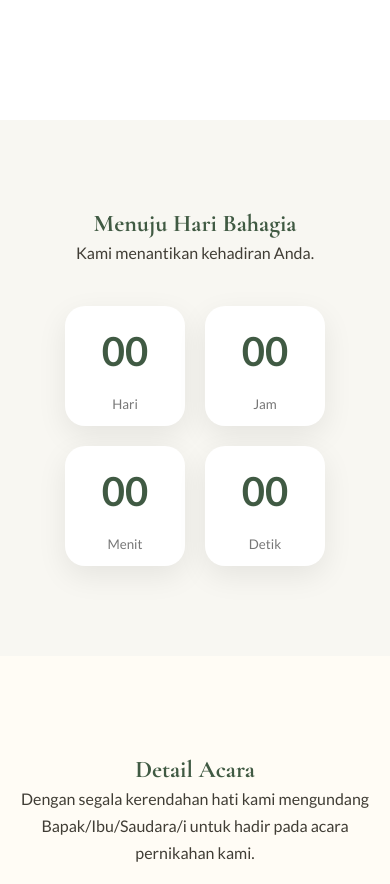
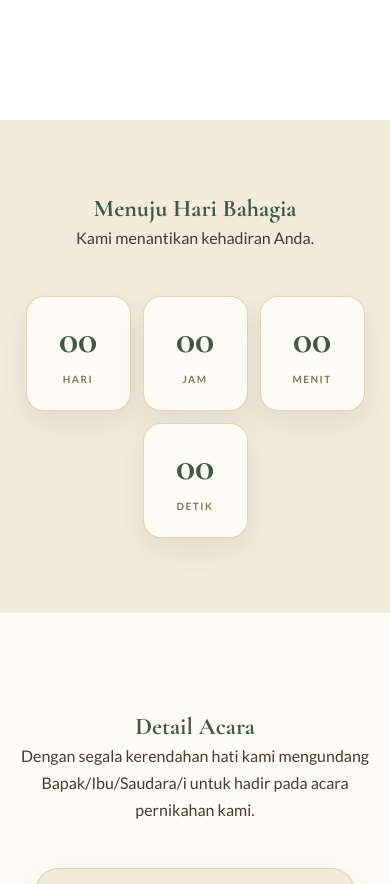
Before and after one commit to 01kimnara-commits/wedding-invitation, a plain HTML site: page index.html in a window 390 px wide. Shown: the part 3640-4524 px from the top of the page. Drawn offline with nearby package versions, Linux system fonts and the light colour scheme.

Commit message:
perubahan countdown

```diff
--- a/style.css
+++ b/style.css
@@ -496,73 +496,87 @@ margin:20px 0;
 }
 
 }
+
 /*==========================
-COUNTDOWN
+COUNTDOWN - PREMIUM STYLE
 ==========================*/
 
-.countdown{
-
-    padding:90px 20px;
-
-    background:#f8f7f2;
-
-    text-align:center;
-
+.countdown {
+    padding: 100px 20px;
+    background: var(--cream);
+    text-align: center;
 }
 
-.countdown-wrapper{
-
-    display:flex;
-
-    justify-content:center;
-
-    gap:20px;
-
-    flex-wrap:wrap;
-
-    margin-top:40px;
-
+.countdown-wrapper {
+    display: flex;
+    justify-content: center;
+    align-items: center;
+    gap: 22px;
+    flex-wrap: wrap;
+    margin-top: 45px;
 }
 
-.time-box{
-
-    width:120px;
-
-    height:120px;
-
-    background:white;
-
-    border-radius:20px;
-
-    display:flex;
-
-    flex-direction:column;
-
-    justify-content:center;
-
-    align-items:center;
-
-    box-shadow:0 10px 30px rgba(0,0,0,.08);
-
+.time-box {
+    width: 125px;
+    height: 135px;
+    background: var(--ivory);
+    border: 1px solid rgba(184, 149, 93, .4);
+    border-radius: 22px;
+    display: flex;
+    flex-direction: column;
+    justify-content: center;
+    align-items: center;
+    box-shadow: 0 12px 28px rgba(64, 90, 67, .10);
+    transition: all .35s ease;
 }
 
-.time-box span{
-
-    font-size:40px;
-
-    font-weight:bold;
-
-    color:var(--sage-dark);
-
+.time-box:hover {
+    transform: translateY(-5px);
+    box-shadow: 0 16px 32px rgba(64, 90, 67, .16);
 }
 
-.time-box small{
+.time-box span {
+    font-family: 'Cormorant Garamond', serif;
+    font-size: 48px;
+    font-weight: 700;
+    line-height: 1;
+    color: var(--sage-dark);
+}
 
-    margin-top:8px;
+.time-box small {
+    margin-top: 12px;
+    font-family: 'Lato', sans-serif;
+    font-size: 12px;
+    font-weight: 600;
+    letter-spacing: 1.5px;
+    text-transform: uppercase;
+    color: #81745F;
+}
 
-    color:#777;
+@media (max-width: 600px) {
+    .countdown {
+        padding: 75px 15px;
+    }
 
+    .countdown-wrapper {
+        gap: 12px;
+    }
+
+    .time-box {
+        width: 105px;
+        height: 115px;
+        border-radius: 18px;
+    }
+
+    .time-box span {
+        font-size: 40px;
+    }
+
+    .time-box small {
+        font-size: 10px;
+    }
 }
+
 
 /*==========================
 EVENT - PREMIUM STYLE
```
